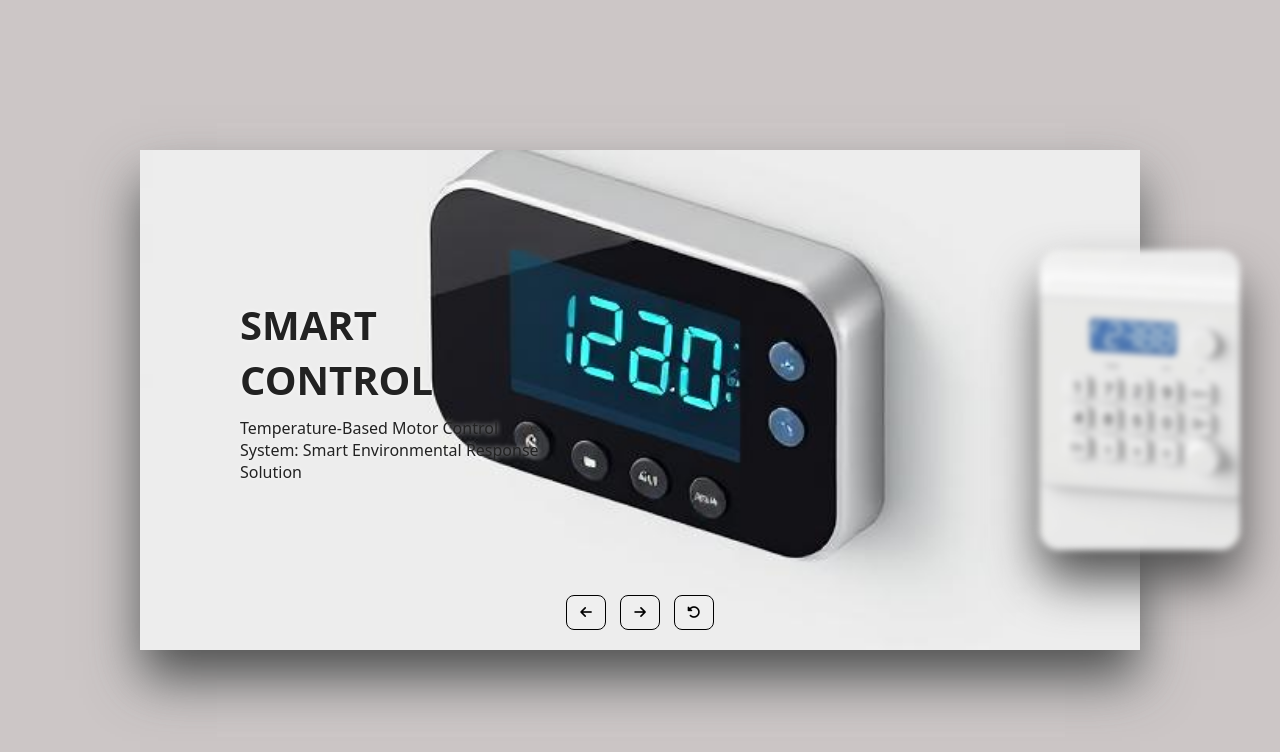
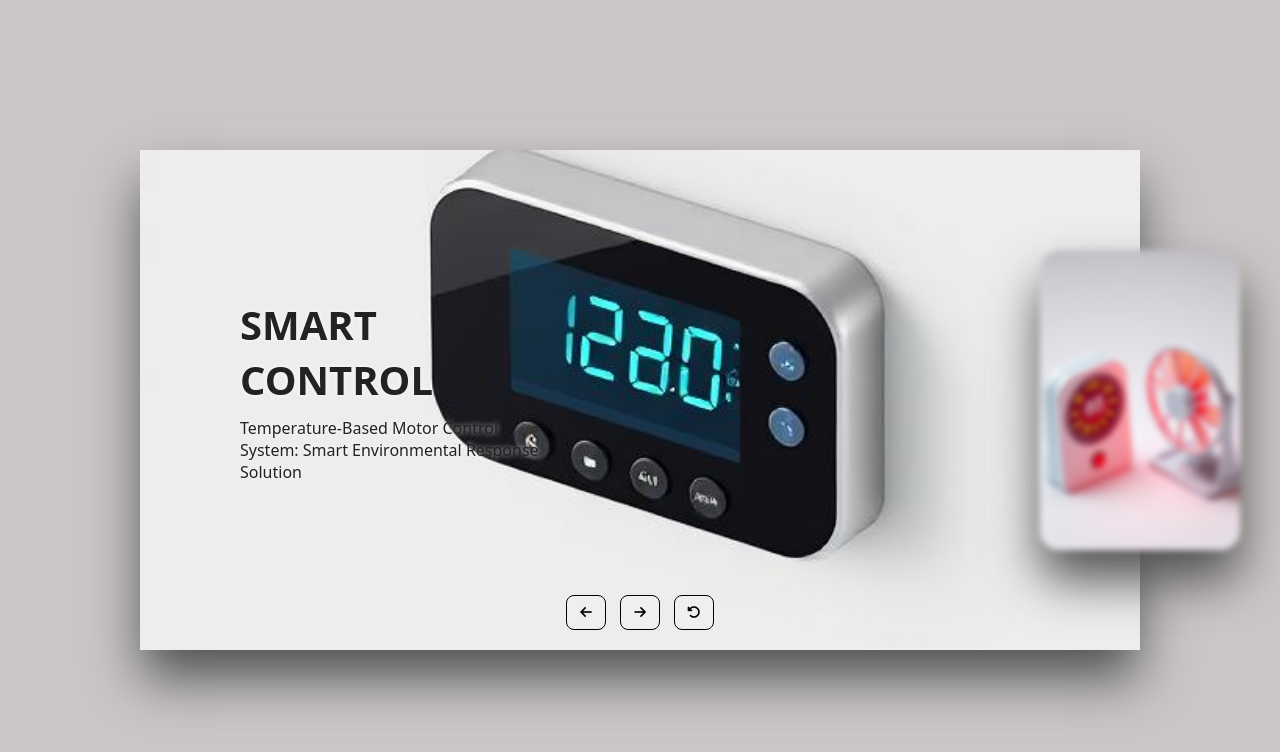
Before and after one commit to TryOmar/embedded-arduino-projects, a plain HTML site: page index.html in a window 1280 px wide. Drawn offline with Linux system fonts and the light colour scheme.

Commit message:
feat: 🎨 Update slide display logic to show second item as preview

```diff
--- a/index.html
+++ b/index.html
@@ -45,8 +45,7 @@
                 transition: 0.5s;
             }
 
-            .slide .item:nth-child(1),
-            .slide .item:nth-child(2){
+            .slide .item:nth-child(1){
                 top: 0;
                 left: 0;
                 transform: translate(0, 0);
@@ -55,16 +54,24 @@
                 height: 100%;
             }
 
-            /* Fix: Only display first item, hide second item initially */
+            /* Show second slide as preview instead of hiding it */
             .slide .item:nth-child(2){
+                left: 90%;
+                filter: blur(3px);
+                opacity: 1;
+                z-index: 1;
+                top: 50%;
+                transform: translate(0, -50%);
+                width: 200px;
+                height: 300px;
+                border-radius: 20px;
+                transition: filter 0.3s;
+            }
+
+            /* Hide third slide instead of showing it */
+            .slide .item:nth-child(3){
                 opacity: 0;
                 z-index: -1;
-            }
-
-            .slide .item:nth-child(3){
-                left: 90%;
-                filter: blur(3px);
-                transition: filter 0.3s;
             }
 
             /* Hide all slides after the 3rd one */
```
